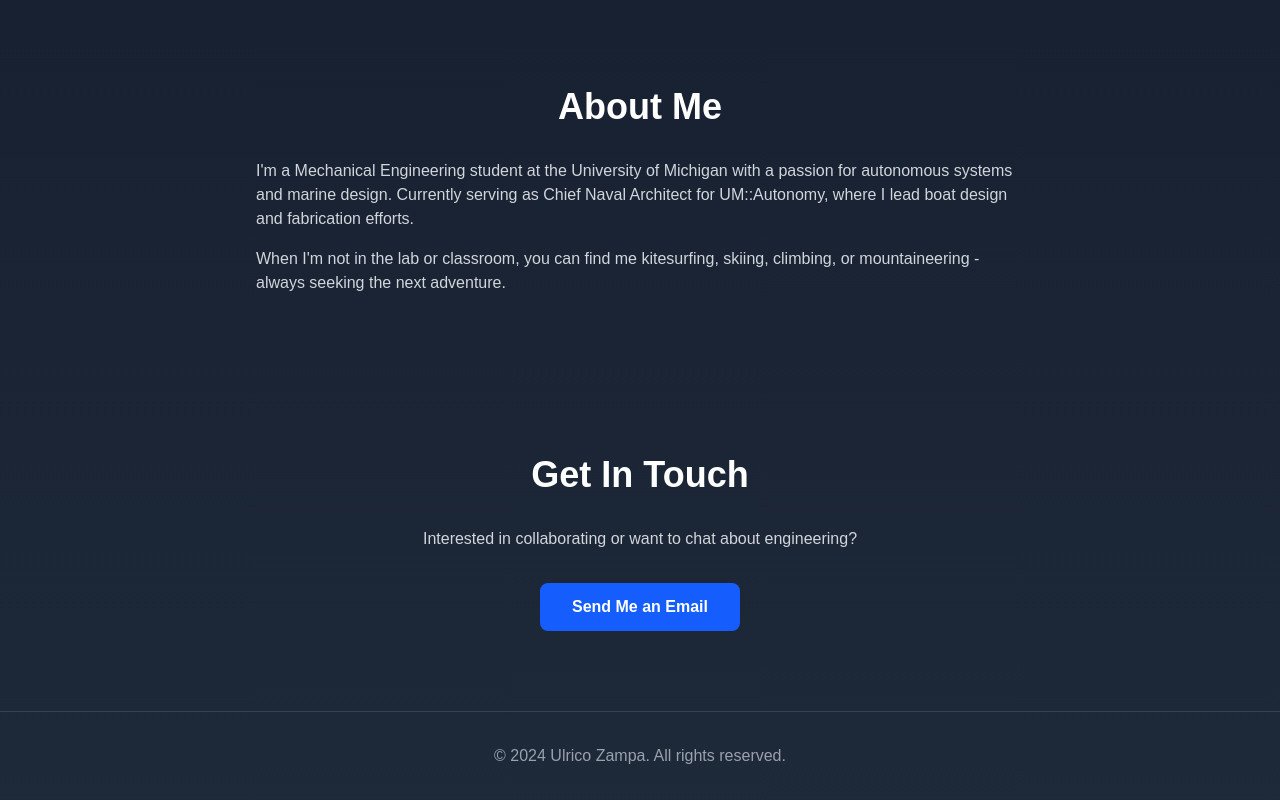
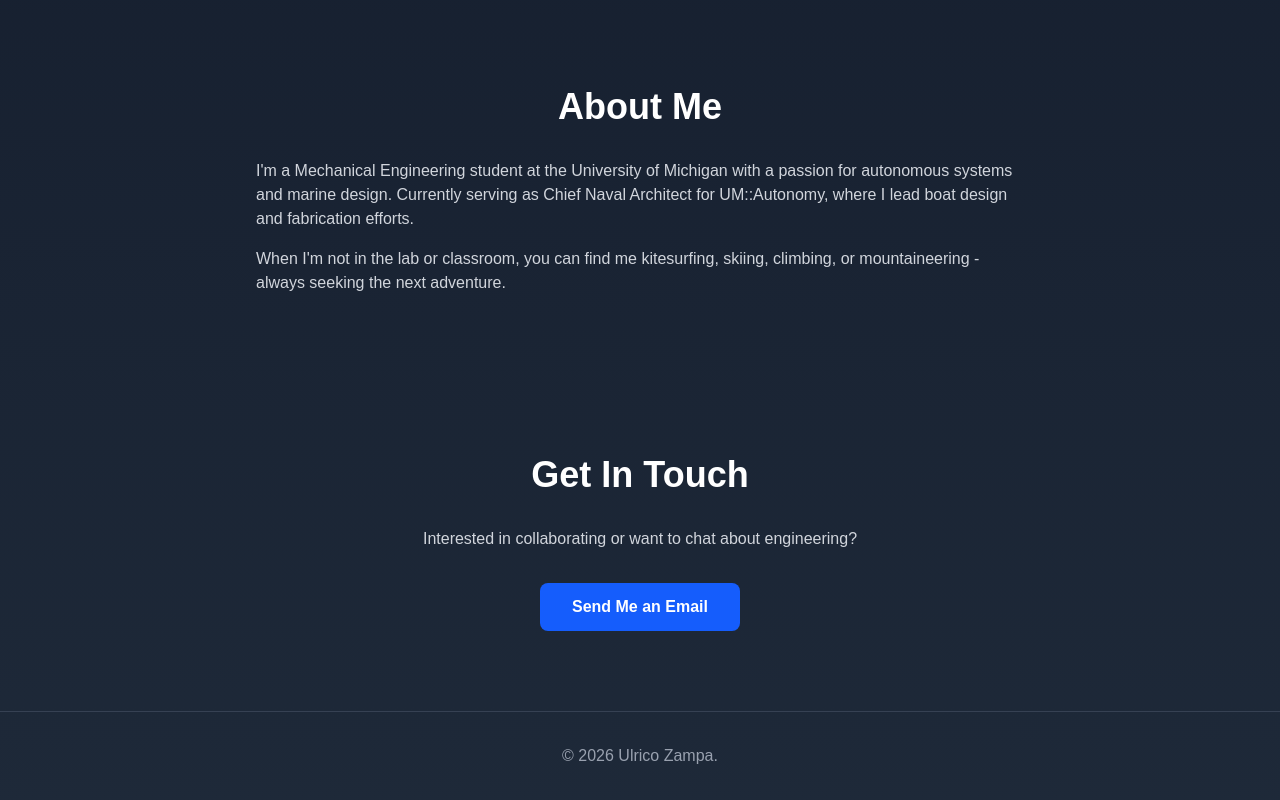
Before and after one commit to ulricozampa/amperes-portfolio, a Next.js app: page / in a window 1280 px wide. Shown: the part 897-1697 px from the top of the page. Built offline with nearby package versions, Linux system fonts and the light colour scheme.

Commit message:
Changed year

```diff
--- a/app/page.tsx
+++ b/app/page.tsx
@@ -92,7 +92,7 @@ export default function Home() {
 
       {/* Footer */}
       <footer className="container mx-auto px-6 py-8 text-center text-gray-400 border-t border-gray-700">
-        <p>© 2024 Ulrico Zampa. All rights reserved.</p>
+        <p>© 2026 Ulrico Zampa.</p>
       </footer>
     </main>
   );
```
